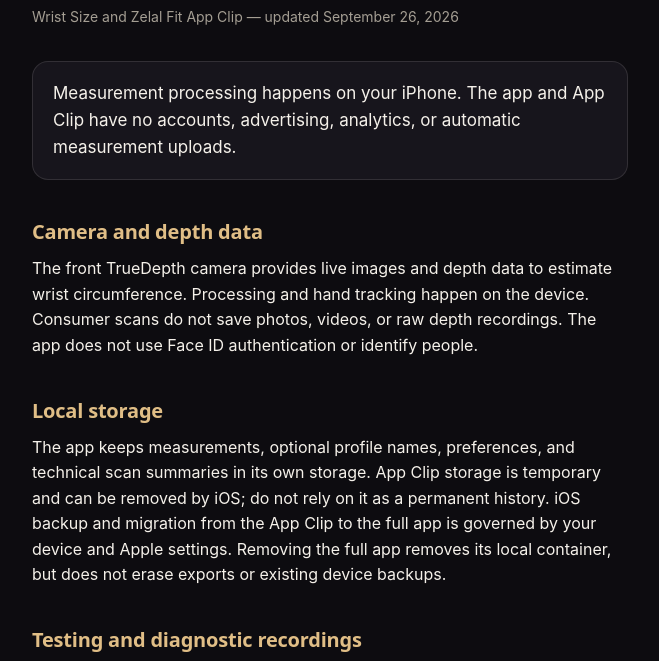
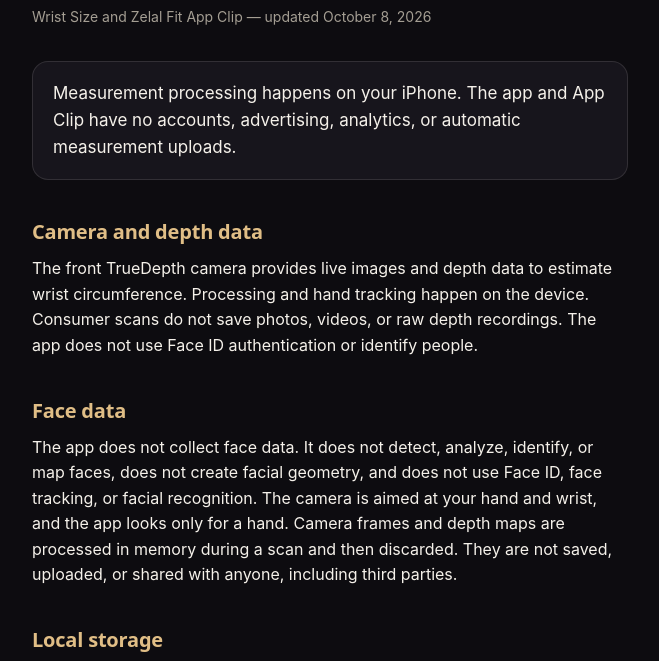
Before and after one commit to aoem22/wrist-size, a plain HTML site: page privacy.html in a window 1280 px wide. Shown: the part 97-758 px from the top of the page, without its empty margins (310-969 px from the left). Drawn offline with Linux system fonts and the light colour scheme.

Commit message:
Privacy policy: add explicit Face data section and stored-data details
Answers App Review Guideline 2.1 TrueDepth information request.

Co-Authored-By: Claude Sonnet 5.5 <noreply@anthropic.com>

```diff
--- a/privacy.html
+++ b/privacy.html
@@ -62,12 +62,14 @@
 <body>
 <main>
   <h1>Privacy Policy</h1>
-  <p class="date">Wrist Size and Zelal Fit App Clip — updated September 26, 2026</p>
+  <p class="date">Wrist Size and Zelal Fit App Clip — updated October 8, 2026</p>
   <div class="summary"><p>Measurement processing happens on your iPhone. The app and App Clip have no accounts, advertising, analytics, or automatic measurement uploads.</p></div>
   <h2>Camera and depth data</h2>
   <p>The front TrueDepth camera provides live images and depth data to estimate wrist circumference. Processing and hand tracking happen on the device. Consumer scans do not save photos, videos, or raw depth recordings. The app does not use Face ID authentication or identify people.</p>
+  <h2>Face data</h2>
+  <p>The app does not collect face data. It does not detect, analyze, identify, or map faces, does not create facial geometry, and does not use Face ID, face tracking, or facial recognition. The camera is aimed at your hand and wrist, and the app looks only for a hand. Camera frames and depth maps are processed in memory during a scan and then discarded. They are not saved, uploaded, or shared with anyone, including third parties.</p>
   <h2>Local storage</h2>
-  <p>The app keeps measurements, optional profile names, preferences, and technical scan summaries in its own storage. App Clip storage is temporary and can be removed by iOS; do not rely on it as a permanent history. iOS backup and migration from the App Clip to the full app is governed by your device and Apple settings. Removing the full app removes its local container, but does not erase exports or existing device backups.</p>
+  <p>The app keeps measurements, optional profile names, preferences, and technical scan summaries in its own storage. These stored values are numbers and labels, such as circumference, width, depth, left or right hand, and device and scan-quality details. They contain no images, depth maps, or facial information. You can delete any measurement or profile inside the app, and removing the app deletes all of it. App Clip storage is temporary and can be removed by iOS; do not rely on it as a permanent history. iOS backup and migration from the App Clip to the full app is governed by your device and Apple settings. Removing the full app removes its local container, but does not erase exports or existing device backups.</p>
   <h2>Testing and diagnostic recordings</h2>
   <p>Development and TestFlight builds include a Wrist Lab for measurement validation. A tester can explicitly enable raw depth recording in the lab; it is off by default for lab scans and is not enabled by the consumer flow. Diagnostic recordings may contain camera or depth information about whatever is visible to the front camera. They stay on the device unless the tester chooses to export them. App Store builds do not expose the Wrist Lab.</p>
   <h2>Sharing</h2>
```
